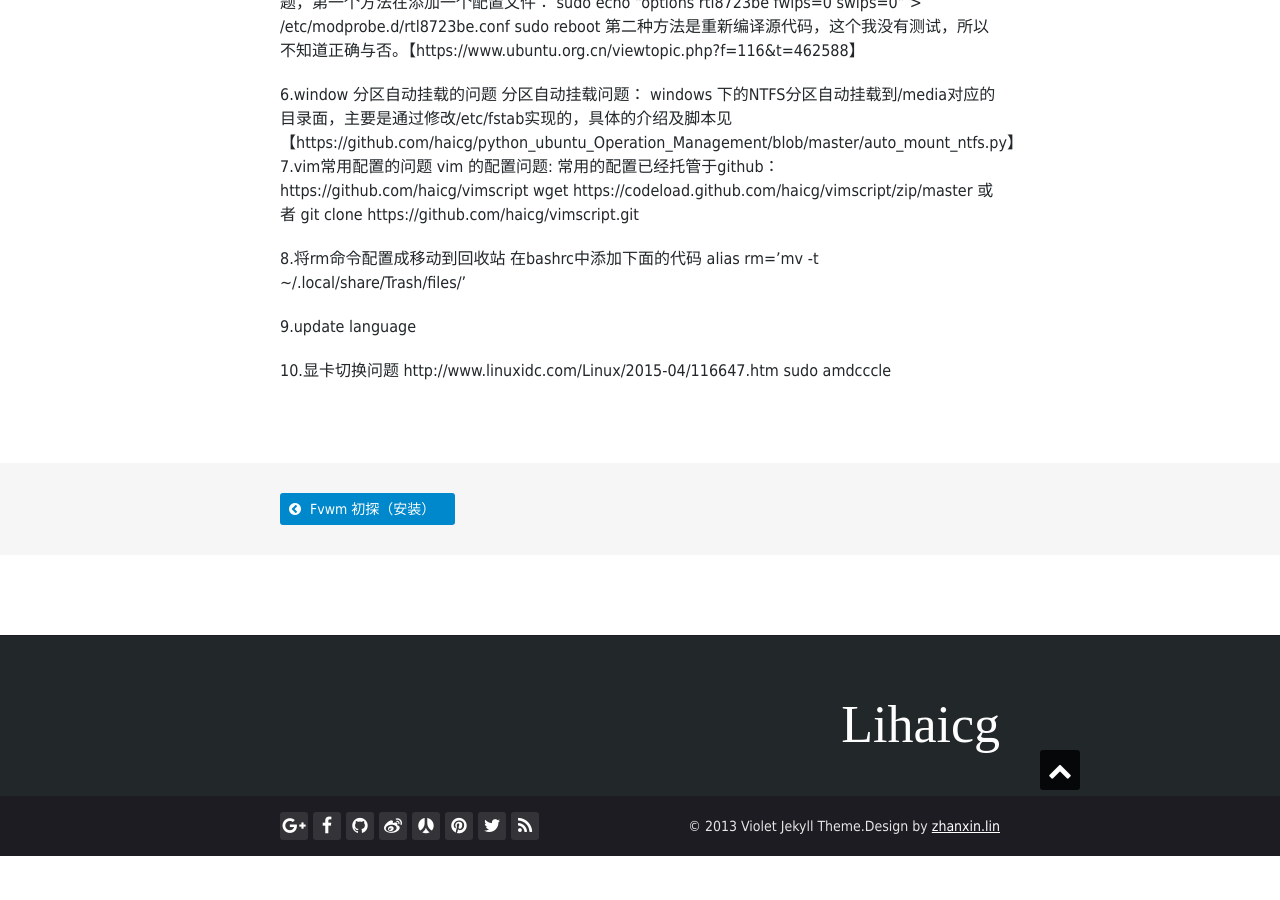
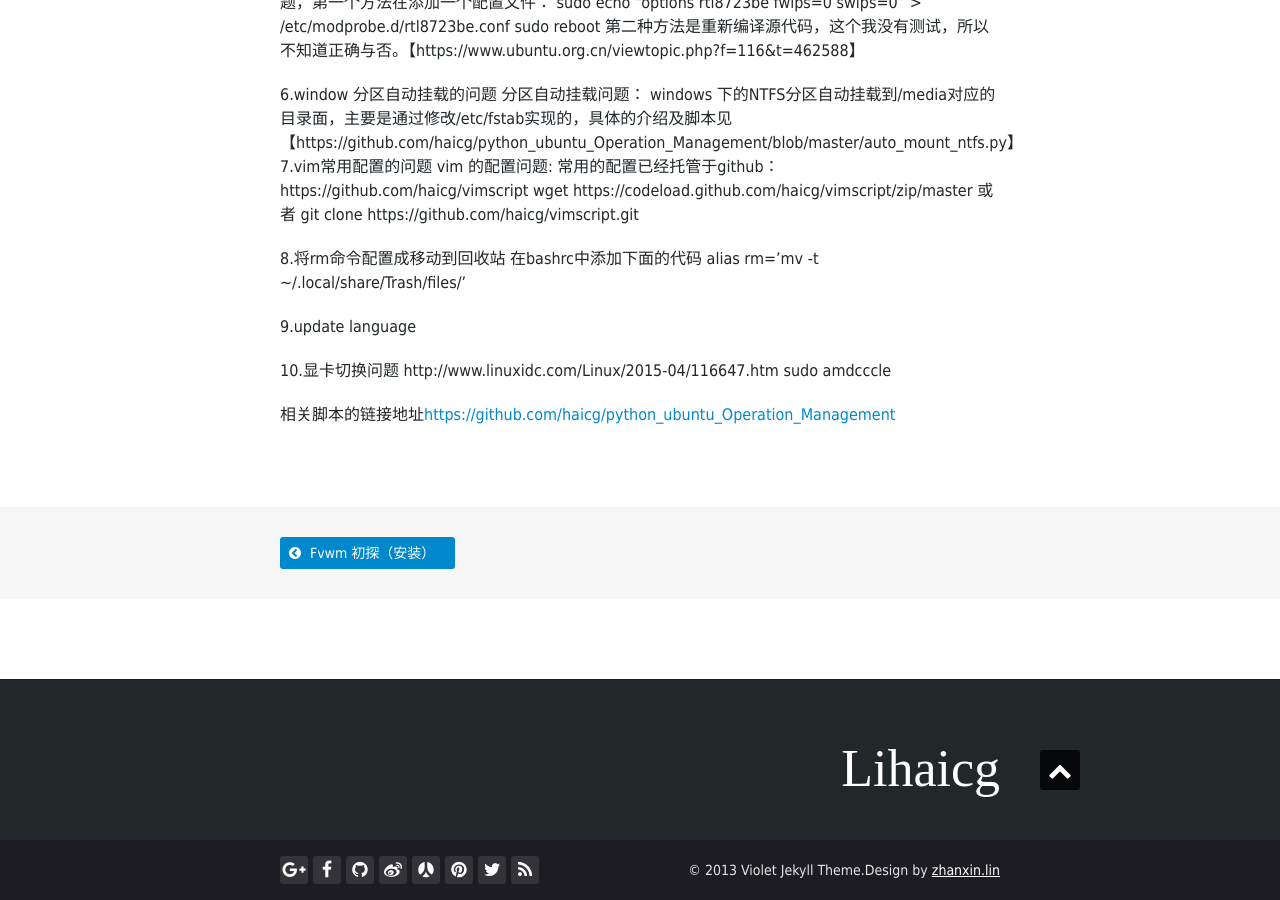
Before and after one commit to haicg/haicg.github.io, a Jekyll site: the page built from _posts/2015-06-15-Ubuntu14.04_Usage_note.md, in a window 1280 px wide and 900 px high, scrolled down 1015 px. Built offline with Jekyll 4.4.1, drawn with Linux system fonts in a browser that asks for light colours; nearby versions of some CDN libraries; some web fonts are replaced; Markdown is read by kramdown in place of the engine named in the settings; before the commit the page ends 1871 px from its top, so only the background shows below that; some of the changed lines change nothing that is shown.

Commit message:
fix link addr

```diff
--- a/_posts/2015-06-15-Ubuntu14.04_Usage_note.md
+++ b/_posts/2015-06-15-Ubuntu14.04_Usage_note.md
@@ -1,7 +1,7 @@
 ---
 layout: post
 title: Ubuntu14.04 Usage note
-description: 本文主要是记录在 Ubuntu14.04 的使用过程中遇到的一些问题和相关的解决方法。其中还有一些脚本托管在github上，方便自己以后使用。链接地址<https://github.com/haicg/python_ubuntu_Operation_Management>
+description: 本文主要是记录在 Ubuntu14.04 的使用过程中遇到的一些问题和相关的解决方法。其中还有一些脚本托管在github上，方便自己以后使用。
 keywords: Ubuntu
 ---
 
@@ -52,3 +52,5 @@ alias rm='mv -t ~/.local/share/Trash/files/'
 10.显卡切换问题
 http://www.linuxidc.com/Linux/2015-04/116647.htm
 sudo amdcccle
+
+相关脚本的链接地址<https://github.com/haicg/python_ubuntu_Operation_Management>
```
